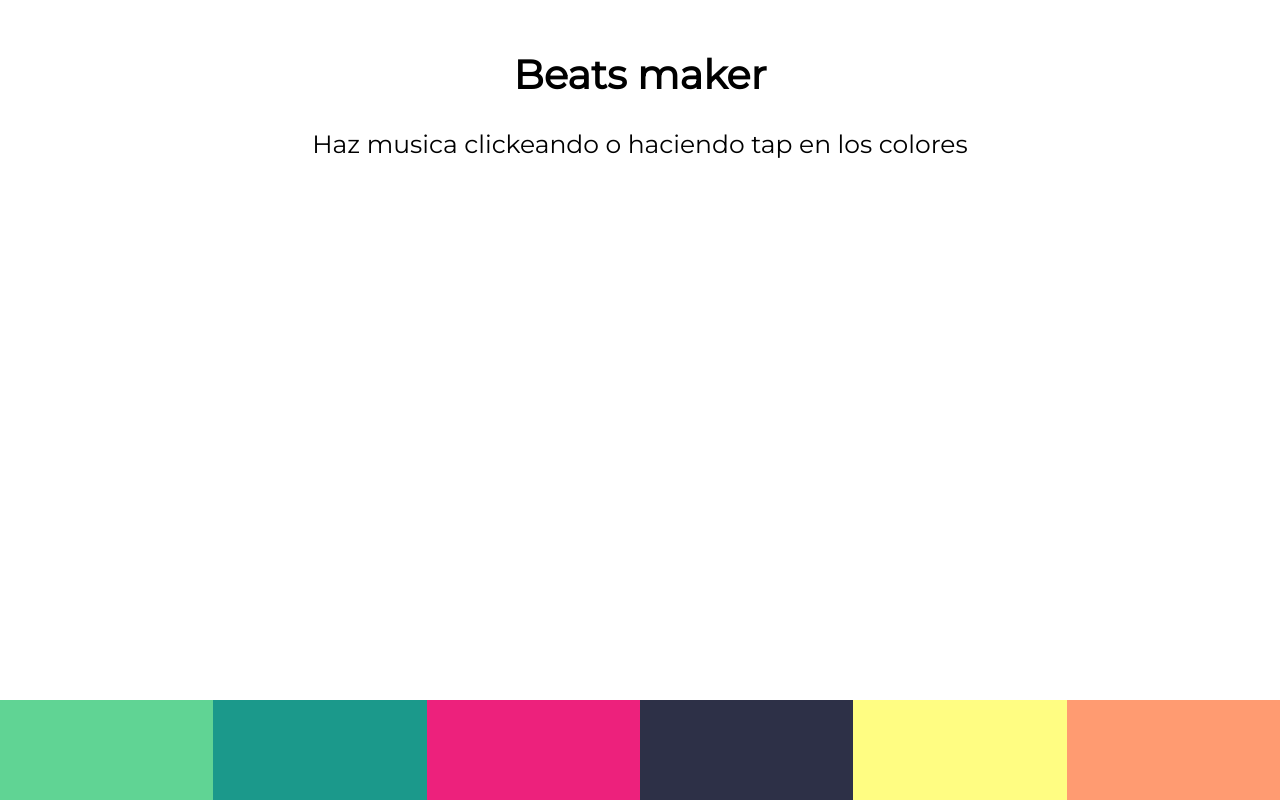
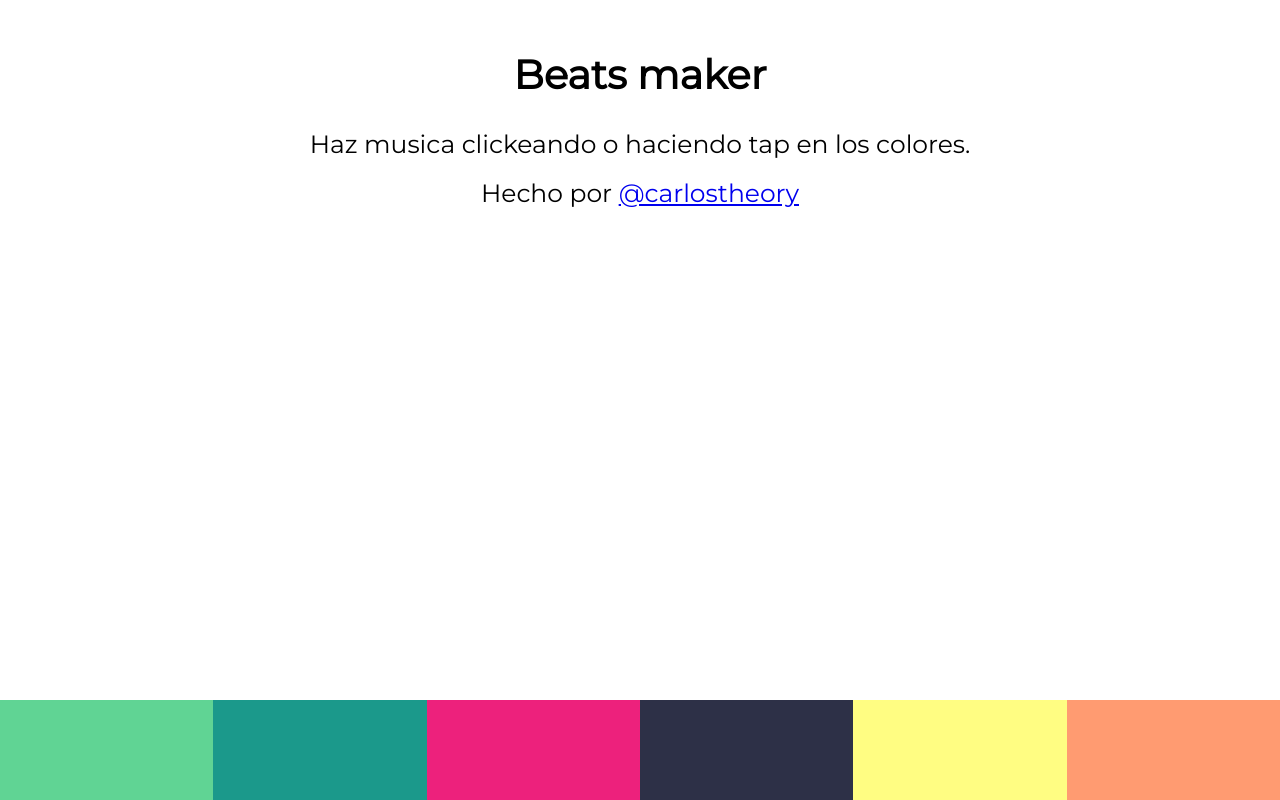
Before and after one commit to CarlosTheory/beatmaker, a plain HTML site: page index.html in a window 1280 px wide. Drawn offline with Linux system fonts and the light colour scheme.

Commit message:
Style changes

```diff
--- a/index.html
+++ b/index.html
@@ -13,7 +13,13 @@
 	<div class="app">
 		<header>
 			<h1>Beats maker</h1>
-			<p>Haz musica clickeando o haciendo tap en los colores</p>
+			<p>Haz musica clickeando o haciendo tap en los colores.</p>
+
+			<br>
+
+			<p class="author">			<span>
+				Hecho por <a href="https://github.com/CarlosTheory">@carlostheory</a>
+			<span><p>
 		</header>
 
 		<div class="visual"></div>
--- a/style.css
+++ b/style.css
@@ -17,10 +17,20 @@ body {
 	align-items: center;
 }
 
+.app > small {
+	text-align: center;
+}
+
 header h1{
 	margin: 50px 0px 30px 0px;
 	text-align:center;
 	font-size: 40px;
+}
+
+header .author{
+
+	text-align:center;
+
 }
 
 header p {
```
